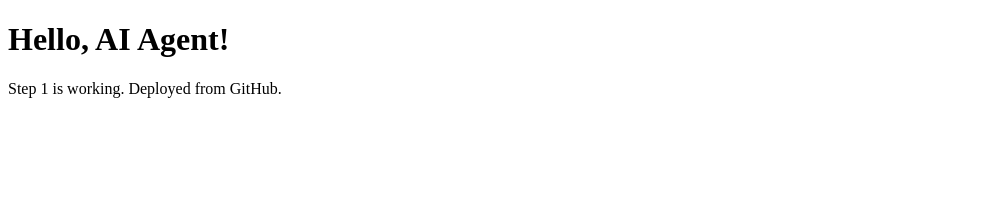
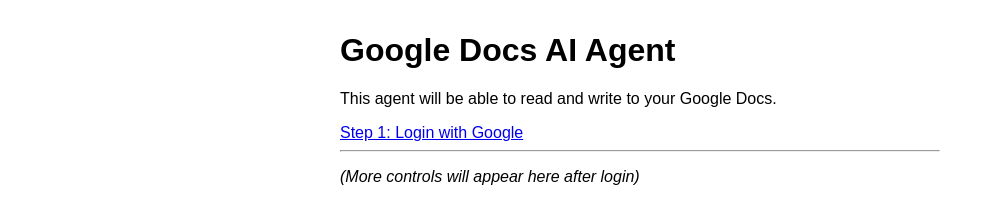
Before and after one commit to nigel523/my-render-agent, a website: page public/index.html in a window 1280 px wide. Shown: the whole page, without its empty margins (0-995 px from the left). Drawn offline with Linux system fonts and the light colour scheme.

Commit message:
Update index.html

```diff
--- a/public/index.html
+++ b/public/index.html
@@ -2,9 +2,18 @@
 <html lang="en">
   <head>
     <title>AI Agent</title>
+    <style>
+      body { font-family: sans-serif; max-width: 600px; margin: 2rem auto; }
+    </style>
   </head>
   <body>
-    <h1>Hello, AI Agent!</h1>
-    <p>Step 1 is working. Deployed from GitHub.</p>
+    <h1>Google Docs AI Agent</h1>
+    <p>This agent will be able to read and write to your Google Docs.</p>
+
+    <a href="/auth/google">Step 1: Login with Google</a>
+
+    <hr>
+
+    <p><i>(More controls will appear here after login)</i></p>
   </body>
 </html>
```
